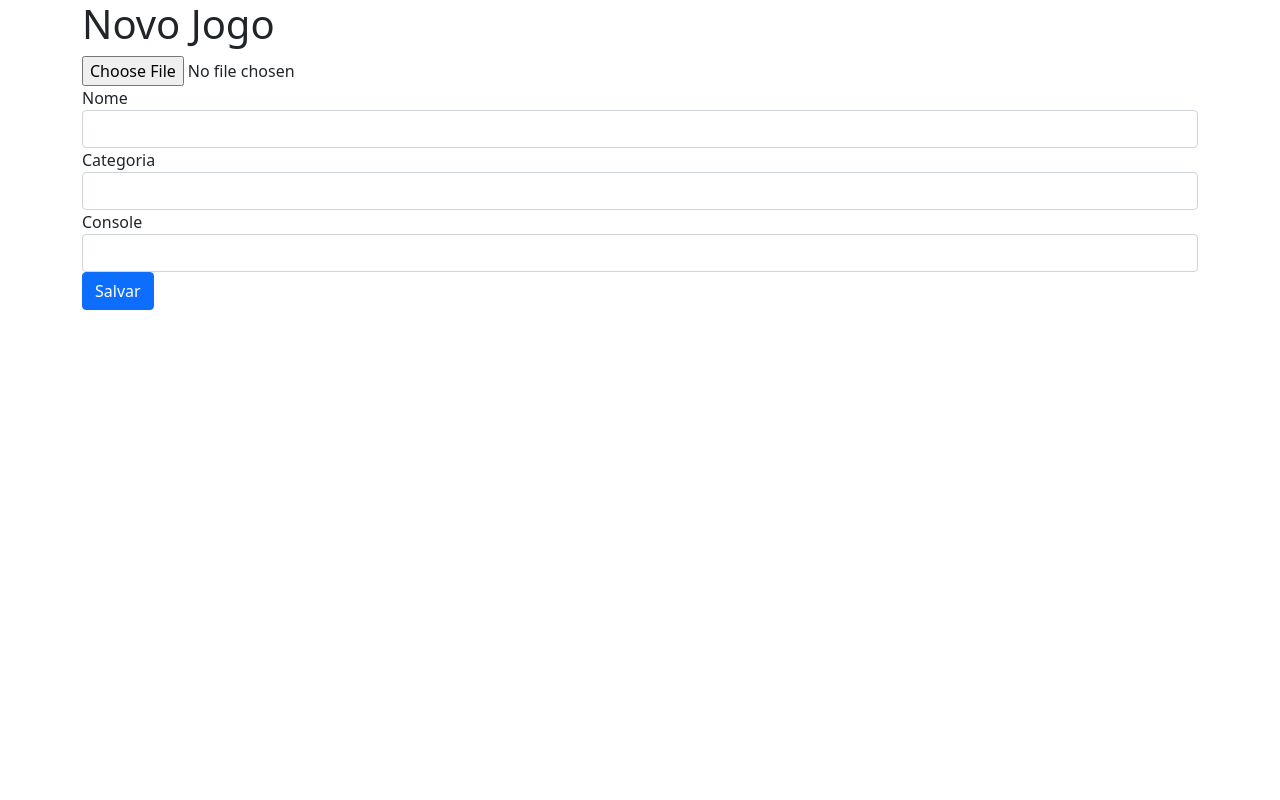
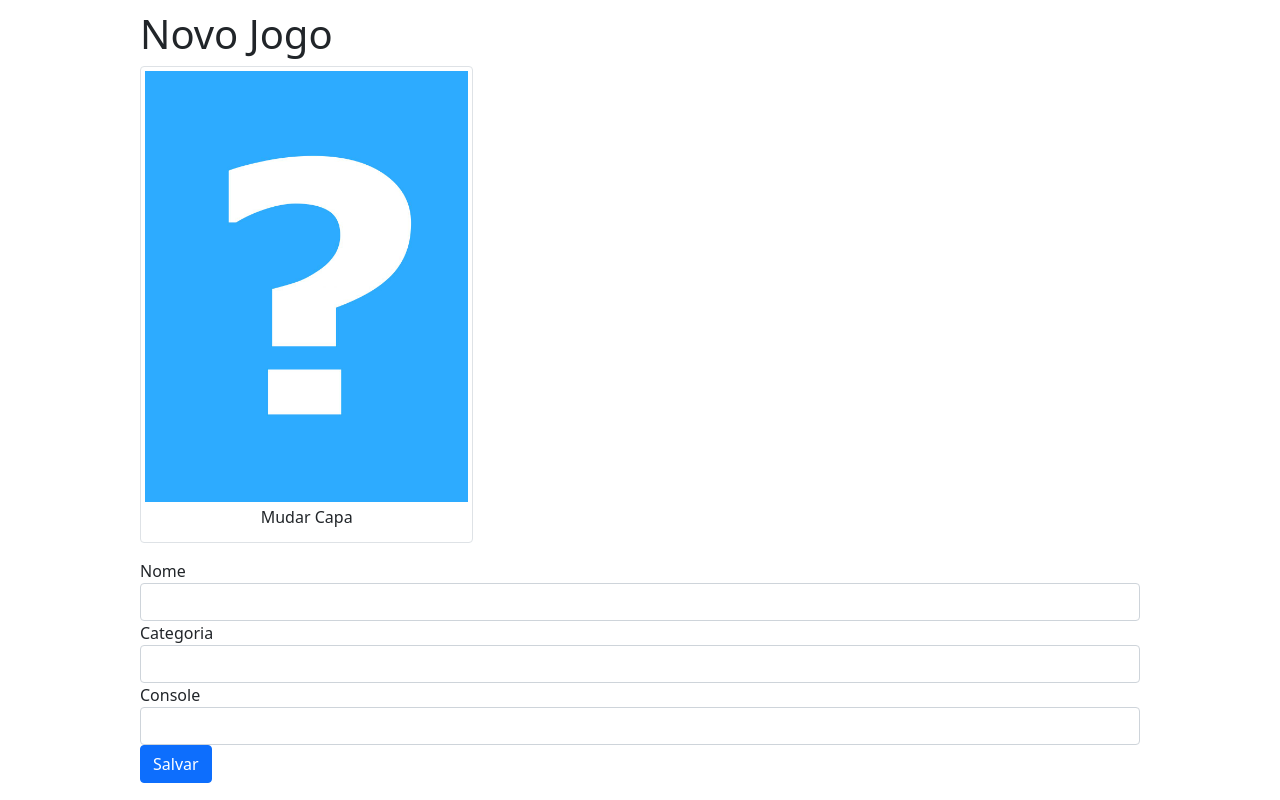
Before and after one commit to gsoaresdz/jogoteca, a Flask app: page /novo in a window 1280 px wide. Run offline with Flask 3, Linux system fonts and the light colour scheme; the visitor is signed in with stand-in values (Sample User, id 1); some libraries are stand-ins or nearby versions.

Commit message:
Mostrando a capa do jogo

```diff
--- /dev/null
+++ b/static/app.css
@@ -0,0 +1,68 @@
+body {
+  padding-top: 10px;
+}
+
+.btn {
+  margin-bottom: 10px;
+}
+
+.container {
+  border-radius: 4px;
+  margin: auto;
+  width: 80%;
+}
+
+.little-container {
+  width: 40%;
+  margin: auto;
+}
+
+figcaption {
+  text-align: center;
+  margin: 3px auto;
+}
+
+.fileContainer {
+  overflow: hidden;
+  position: relative;
+}
+
+.fileContainer [type=file] {
+  cursor: pointer;
+  display: block;
+  font-size: 999px;
+  filter: alpha(opacity=0);
+  min-height: 100%;
+  min-width: 100%;
+  opacity: 0;
+  position: absolute;
+  right: 0;
+  text-align: right;
+  top: 0;
+}
+
+td {
+  text-align: center;
+}
+
+.formularioJogo {
+  display: flex;
+}
+
+.formularioImagem {
+  margin-right: 16px
+}
+
+.buttons {
+  margin-top: 16px
+}
+
+.inputBox {
+  width: 700px;
+}
+
+.inputsJogo {
+  width: 100%;
+  margin-left: 1em;
+  margin-bottom: 1em;
+}
--- a/templates/novo.html
+++ b/templates/novo.html
@@ -2,7 +2,17 @@
 {% block conteudo %}
 
 <form action="{{ url_for('criar') }}" method="post" enctype="multipart/form-data">
-  <input type="file" name="arquivo" accept=".jpg">
+
+  <figure class="img-thumbnail col-md-4">
+    <img class="img-fluid" src="{{ url_for('imagem', nome_arquivo='capa_padrao.jpg') }}" alt="Capa Padrão">
+    <figcaption>
+      <label class="fileContainer">
+        Mudar Capa
+        <input type="file" name="arquivo" accept=".jpg">
+      </label>
+    </figcaption>
+  </figure>
+
   <fieldset>
     <div class="form-group">
       <label for="nome">Nome</label>
--- a/templates/template.html
+++ b/templates/template.html
@@ -6,6 +6,7 @@
   <meta name="viewport" content="width=device-width, initial-scale=1">
   <title>Jogoteca</title>
   <link rel="stylesheet" href="{{ url_for('static', filename='bootstrap.css') }}">
+  <link rel="stylesheet" href="{{ url_for('static', filename='app.css') }}">
 </head>
 
 <body>
--- a/views.py
+++ b/views.py
@@ -1,4 +1,4 @@
-from flask import flash, redirect, render_template, request, session, url_for
+from flask import flash, redirect, render_template, request, session, url_for, send_from_directory
 
 from jogoteca import app, db
 from models import Jogos, Usuarios
@@ -89,3 +89,7 @@ def logout():
     session['usuario_logado'] = None
     flash('Logout efetuado com sucesso!')
     return redirect(url_for('index'))
+
+@app.route('/uploads/<nome_arquivo>')
+def imagem(nome_arquivo):
+    return send_from_directory('uploads', nome_arquivo)
```
Also changed, not shown: uploads/capa_padrao.jpg (added).
